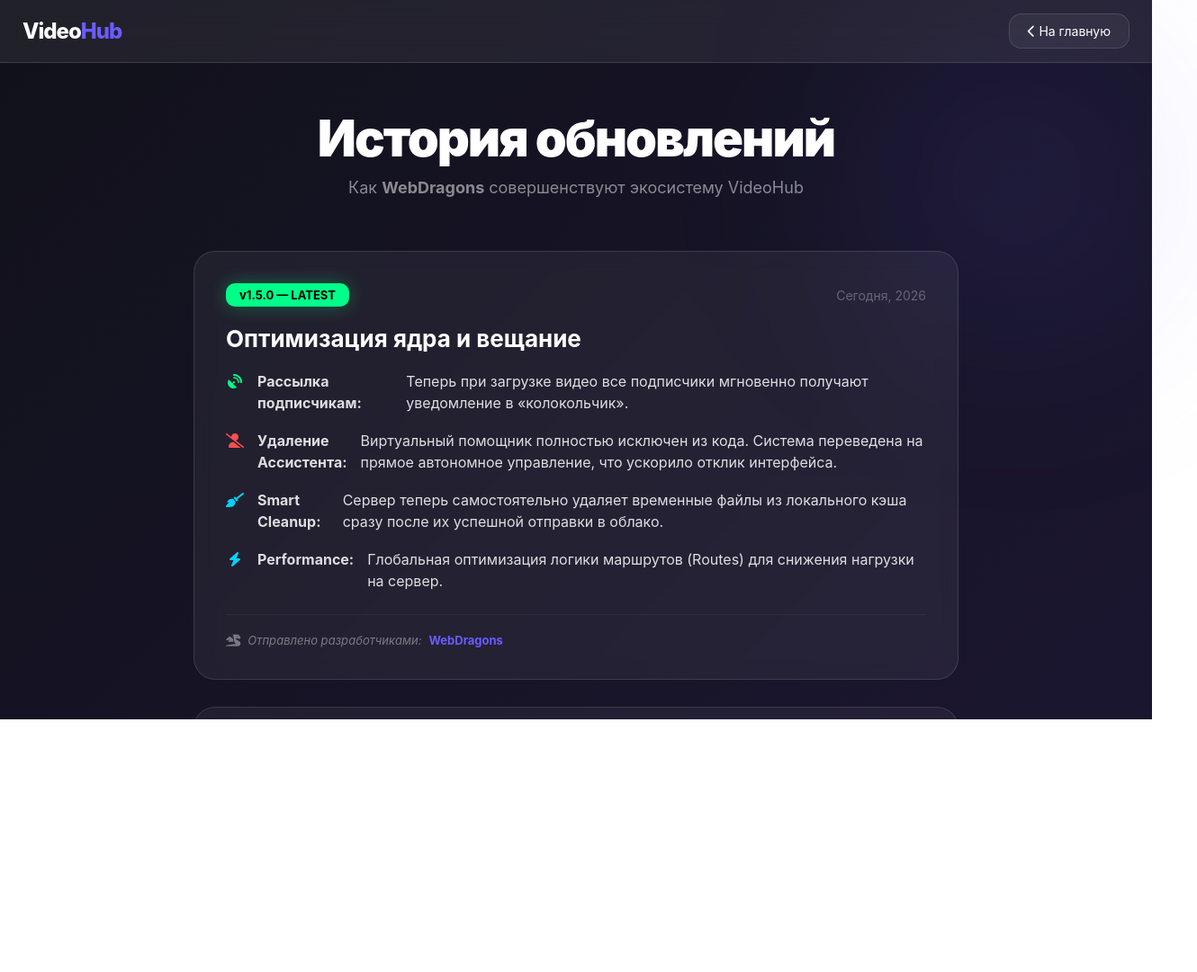
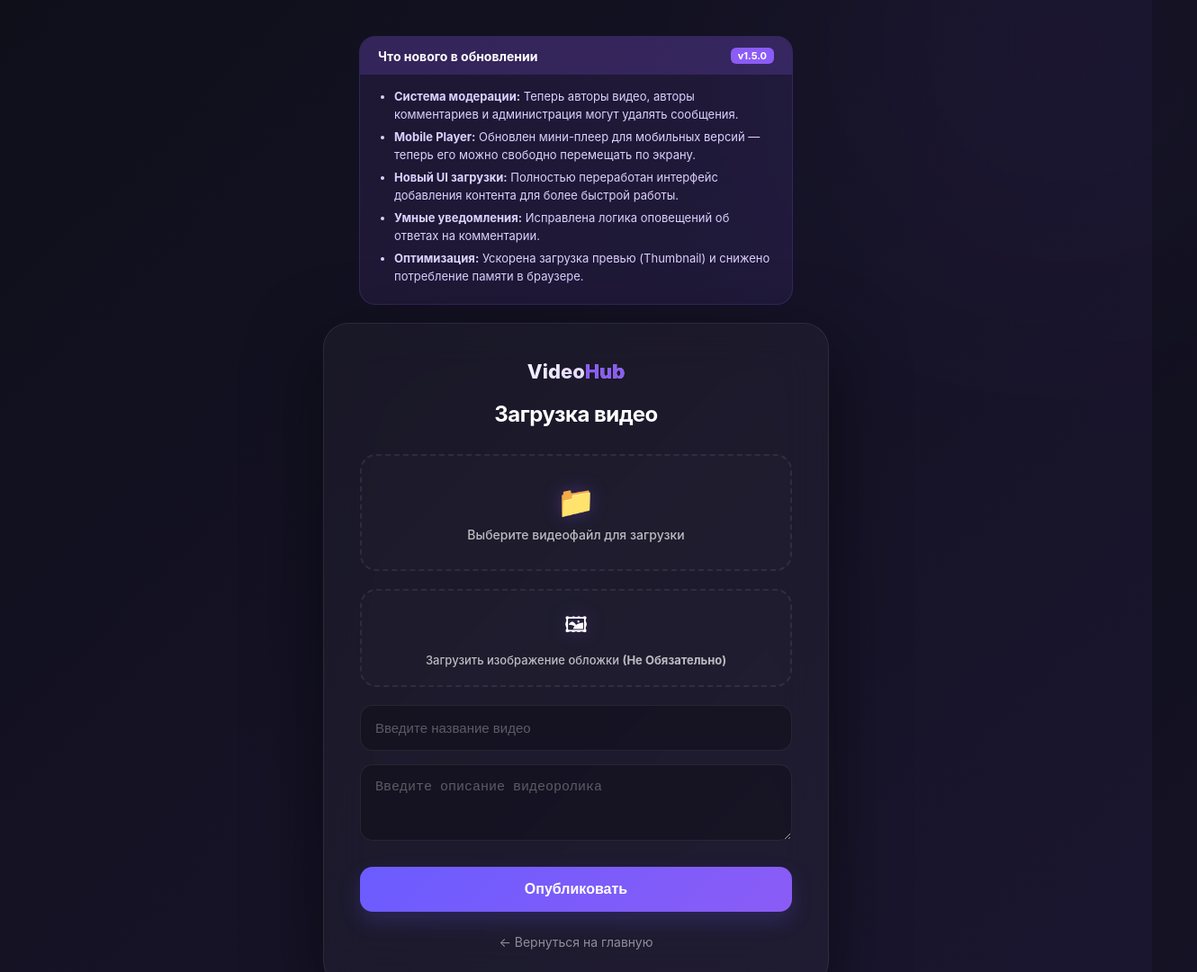
Before and after one commit to MrGarder/VideoHub, a website: page assistant.html in a window 1280 px wide. Shown: the top 1081 px of the page at 90% size, 1330 px wide, since content can reach past the window. Before the commit the page ends 800 px from the top, so only its background shows below. Drawn offline with Linux system fonts and the light colour scheme.

Commit message:
Update assistant.html

```diff
--- a/assistant.html
+++ b/assistant.html
@@ -1,161 +1,343 @@
 <!DOCTYPE html>
 <html lang="ru">
 <head>
-  <meta charset="utf-8" />
-  <title>Changelog — WebDragons</title>
-  <link rel="stylesheet" href="https://cdnjs.cloudflare.com/ajax/libs/font-awesome/6.0.0/css/all.min.css">
+    <meta charset="UTF-8">
+    <meta name="viewport" content="width=device-width, initial-scale=1.0">
+    <title>Добавление контента — VideoHub</title>
     <style>
         :root {
-      --bg1: #11111a;
-      --accent: #6b5cff;
-      --text: #fff;
-      --card-bg: rgba(255,255,255,0.06);
-      --glass: rgba(255,255,255,0.07);
-      --border: rgba(255,255,255,0.12);
-      --voice-cyan: #6a00ff;
-      --success: #00ff88;
-      --danger: #ff4e4e;
+            --accent: #8b5cf6;
+            --accent-glow: rgba(139, 92, 246, 0.4);
+            --bg: #11111a;
+            --card: rgba(255, 255, 255, 0.03);
+            --border: rgba(255, 255, 255, 0.08);
+            --input-bg: rgba(0, 0, 0, 0.25);
         }
 
-    html, body {
-      height: 100%; margin: 0; font-family: Inter, Arial, sans-serif;
-      background: linear-gradient(135deg, #11111a 0%, #1b1630 100%);
-      color: var(--text); overflow-x: hidden;
+        body {
+            background: linear-gradient(135deg, #0f0f1a 0%, #1b1630 100%);
+            color: white;
+            font-family: 'Inter', -apple-system, sans-serif;
+            display: flex;
+            flex-direction: column;
+            justify-content: center;
+            align-items: center;
+            min-height: 100vh;
+            padding: 40px 20px;
+            margin: 0;
+            overflow-x: hidden;
         }
 
-    /* Фирменное свечение WebDragons */
-    .bg-glow {
-      position: fixed; right: -150px; top: -100px; width: 600px; height: 600px;
-      background: radial-gradient(circle, rgba(107, 92, 255, 0.15) 0%, transparent 60%);
-      filter: blur(100px); z-index: 0; pointer-events: none;
+        body::before {
+            content: ""; position: absolute; width: 300px; height: 300px;
+            background: var(--accent); filter: blur(150px);
+            top: -100px; right: -50px; opacity: 0.15; z-index: -1;
         }
 
-    .topbar {
-      position: sticky; top: 0; z-index: 100; display: flex; align-items: center; justify-content: space-between;
-      padding: 15px 25px; background: var(--glass); border-bottom: 1px solid var(--border);
-      backdrop-filter: blur(15px);
+        /* Блок обновления 1.5.0 */
+        .changelog {
+            width: 100%;
+            max-width: 480px;
+            background: rgba(139, 92, 246, 0.1);
+            border: 1px solid rgba(139, 92, 246, 0.2);
+            border-radius: 18px;
+            margin-bottom: 20px;
+            overflow: hidden;
+            animation: fadeIn 0.8s ease-out;
+        }
+        .changelog-header {
+            padding: 12px 20px;
+            background: rgba(139, 92, 246, 0.2);
+            font-weight: 700;
+            font-size: 14px;
+            display: flex;
+            justify-content: space-between;
+            align-items: center;
+            cursor: pointer;
+        }
+        .changelog-content {
+            padding: 15px 20px;
+            font-size: 13px;
+            line-height: 1.5;
+            color: #dcd1ff;
+        }
+        .changelog-content ul {
+            margin: 0;
+            padding-left: 18px;
+        }
+        .changelog-content li {
+            margin-bottom: 6px;
+        }
+        .v-badge {
+            background: var(--accent);
+            padding: 2px 8px;
+            border-radius: 6px;
+            font-size: 11px;
         }
 
-    .logo { font-weight: 800; font-size: 24px; text-decoration: none; color: #fff; letter-spacing: -1px; }
-    .logo span { color: var(--accent); }
-
-    .container {
-      max-width: 850px; margin: 50px auto; padding: 0 20px; position: relative; z-index: 5;
+        .upload-card {
+            background: var(--card);
+            padding: 40px;
+            border-radius: 28px;
+            width: 100%;
+            max-width: 480px;
+            border: 1px solid var(--border);
+            backdrop-filter: blur(25px);
+            box-shadow: 0 25px 80px rgba(0,0,0,0.5);
+            animation: fadeIn 0.6s ease-out;
         }
 
-    .dev-header { text-align: center; margin-bottom: 60px; }
-    .dev-header h1 { font-size: 56px; margin: 0; font-weight: 900; letter-spacing: -2px; }
-    .dev-header p { color: rgba(255,255,255,0.5); font-size: 18px; margin-top: 10px; }
-
-    .update-card {
-      background: var(--card-bg); border: 1px solid var(--border); border-radius: 24px;
-      padding: 35px; margin-bottom: 30px; backdrop-filter: blur(10px);
-      transition: 0.4s cubic-bezier(0.175, 0.885, 0.32, 1.275);
+        @keyframes fadeIn {
+            from { opacity: 0; transform: translateY(20px); }
+            to { opacity: 1; transform: translateY(0); }
         }
 
-    .update-card:hover {
-      border-color: var(--accent); background: rgba(255,255,255,0.08); transform: scale(1.01);
-      box-shadow: 0 20px 40px rgba(0,0,0,0.4);
+        .logo-mini {
+            text-align: center; margin-bottom: 10px; font-size: 22px; font-weight: 800;
+            background: linear-gradient(135deg, #fff 30%, #a78bfa 100%);
+            -webkit-background-clip: text; -webkit-text-fill-color: transparent;
+        }
+        .logo-mini span { color: #8b5cf6; -webkit-text-fill-color: #8b5cf6; }
+
+        h2 { margin-bottom: 30px; font-size: 24px; font-weight: 700; text-align: center; letter-spacing: -0.5px; }
+
+        .drop-zone {
+            border: 2px dashed var(--border);
+            border-radius: 18px;
+            padding: 30px 20px;
+            text-align: center;
+            transition: all 0.3s cubic-bezier(0.4, 0, 0.2, 1);
+            cursor: pointer;
+            margin-bottom: 20px;
+            background: rgba(255,255,255,0.01);
+            position: relative;
+            overflow: hidden;
+        }
+        .drop-zone:hover, .drop-zone.drag-over {
+            border-color: var(--accent);
+            background: rgba(139, 92, 246, 0.06);
+            transform: scale(1.01);
+        }
+        .drop-zone p { margin: 8px 0 0; font-size: 14px; opacity: 0.7; font-weight: 500; }
+        .drop-zone .icon { font-size: 34px; display: block; filter: drop-shadow(0 0 10px rgba(139, 92, 246, 0.3)); transition: 0.3s; }
+        .drop-zone:hover .icon { transform: translateY(-5px); }
+
+        .file-info { font-size: 13px; color: #a78bfa; margin-top: 10px; font-weight: 600; display: none; }
+
+        input[type="text"], textarea {
+            width: 100%; padding: 16px; margin-bottom: 15px;
+            border-radius: 14px; border: 1px solid var(--border);
+            background: var(--input-bg); color: white;
+            box-sizing: border-box; outline: none; transition: 0.3s;
+            font-size: 15px;
+        }
+        input:focus, textarea:focus {
+            border-color: var(--accent);
+            background: rgba(0,0,0,0.4);
+            box-shadow: 0 0 0 4px var(--accent-glow);
         }
 
-    .version-info { display: flex; justify-content: space-between; align-items: center; margin-bottom: 20px; }
-    .v-tag { background: var(--accent); color: #fff; padding: 5px 15px; border-radius: 10px; font-weight: 700; font-size: 13px; box-shadow: 0 0 20px rgba(107, 92, 255, 0.3); }
-    .v-tag.latest { background: var(--success); color: #000; box-shadow: 0 0 20px rgba(0, 255, 136, 0.3); }
-    .v-date { color: rgba(255,255,255,0.3); font-size: 14px; }
+        input[type="file"] { display: none; }
 
-    .update-card h2 { margin: 0 0 20px 0; font-size: 26px; font-weight: 700; }
+        button {
+            width: 100%; padding: 16px; border-radius: 14px; border: none;
+            background: linear-gradient(135deg, #6b5cff, #8b5cf6);
+            color: white; font-weight: 700; cursor: pointer;
+            margin-top: 10px; transition: 0.3s; font-size: 16px;
+            box-shadow: 0 10px 25px rgba(107, 92, 255, 0.2);
+        }
+        button:hover {
+            transform: translateY(-2px);
+            box-shadow: 0 15px 35px rgba(107, 92, 255, 0.4);
+            filter: brightness(1.1);
+        }
+        button:active { transform: translateY(0); }
+        button:disabled { opacity: 0.5; cursor: not-allowed; transform: none; }
 
-    .changes-list { list-style: none; padding: 0; margin: 0; }
-    .changes-list li { display: flex; align-items: flex-start; gap: 15px; margin-bottom: 18px; color: rgba(255,255,255,0.85); line-height: 1.5; }
-    .changes-list li i { margin-top: 4px; font-size: 16px; min-width: 20px; text-align: center; }
+        .progress-container {
+            width: 100%; background: rgba(255,255,255,0.05);
+            height: 8px; border-radius: 10px; margin-top: 25px; display: none;
+            overflow: hidden; position: relative;
+        }
+        .progress-bar {
+            width: 0%; height: 100%; background: linear-gradient(90deg, #6b5cff, #8b5cf6);
+            box-shadow: 0 0 15px var(--accent); transition: width 0.4s ease;
+            position: relative;
+        }
+        .progress-bar::after {
+            content: ""; position: absolute; top: 0; left: 0; right: 0; bottom: 0;
+            background: linear-gradient(90deg, transparent, rgba(255,255,255,0.2), transparent);
+            animation: shine 1.5s infinite;
+        }
+        @keyframes shine {
+            0% { transform: translateX(-100%); }
+            100% { transform: translateX(100%); }
+        }
 
-    .status-new { color: var(--success); }
-    .status-fix { color: var(--danger); }
-    .status-upd { color: #00d4ff; }
+        .back-link {
+            display: block; text-align: center; margin-top: 25px;
+            color: rgba(255,255,255,0.5); text-decoration: none; font-size: 14px;
+            transition: 0.3s;
+        }
+        .back-link:hover { color: #a78bfa; }
 
-    .author-note {
-      margin-top: 25px; padding-top: 20px; border-top: 1px solid rgba(255,255,255,0.05);
-      font-style: italic; color: rgba(255,255,255,0.4); font-size: 13px; display: flex; align-items: center; gap: 8px;
-    }
-    .author-note b { color: var(--accent); font-style: normal; }
-
-    .back-btn {
-      background: rgba(255,255,255,0.05); border: 1px solid var(--border); color: #fff;
-      padding: 10px 20px; border-radius: 14px; text-decoration: none; font-size: 14px; transition: 0.3s;
-    }
-    .back-btn:hover { background: var(--accent); box-shadow: 0 0 15px rgba(107, 92, 255, 0.4); }
-
-    footer { text-align: center; padding: 60px 0; color: rgba(255,255,255,0.2); font-size: 12px; letter-spacing: 1px; }
+        ::placeholder { color: rgba(255,255,255,0.3); }
     </style>
 </head>
 <body>
 
-  <div class="bg-glow"></div>
-
-  <header class="topbar">
-    <a href="index.html" class="logo">Video<span>Hub</span></a>
-    <a href="index.html" class="back-btn"><i class="fas fa-chevron-left"></i> На главную</a>
-  </header>
-
-  <div class="container">
-    <section class="dev-header">
-      <h1>История обновлений</h1>
-      <p>Как <b>WebDragons</b> совершенствуют экосистему VideoHub</p>
-    </section>
-
-    <div class="update-card">
-      <div class="version-info">
-        <span class="v-tag latest">v1.5.0 — LATEST</span>
-        <span class="v-date">Сегодня, 2026</span>
+<div class="changelog">
+    <div class="changelog-header" onclick="toggleChangelog()">
+        <span>Что нового в обновлении</span>
+        <span class="v-badge">v1.5.0</span>
     </div>
-      <h2>Оптимизация ядра и вещание</h2>
-      <ul class="changes-list">
-        <li><i class="fas fa-satellite-dish status-new"></i> <b>Рассылка подписчикам:</b> Теперь при загрузке видео все подписчики мгновенно получают уведомление в «колокольчик».</li>
-        <li><i class="fas fa-user-slash status-fix"></i> <b>Удаление Ассистента:</b> Виртуальный помощник полностью исключен из кода. Система переведена на прямое автономное управление, что ускорило отклик интерфейса.</li>
-        <li><i class="fas fa-broom status-upd"></i> <b>Smart Cleanup:</b> Сервер теперь самостоятельно удаляет временные файлы из локального кэша сразу после их успешной отправки в облако.</li>
-        <li><i class="fas fa-bolt status-upd"></i> <b>Performance:</b> Глобальная оптимизация логики маршрутов (Routes) для снижения нагрузки на сервер.</li>
+    <div class="changelog-content" id="changelogContent">
+        <ul>
+            <li><b>Система модерации:</b> Теперь авторы видео, авторы комментариев и администрация могут удалять сообщения.</li>
+            <li><b>Mobile Player:</b> Обновлен мини-плеер для мобильных версий — теперь его можно свободно перемещать по экрану.</li>
+            <li><b>Новый UI загрузки:</b> Полностью переработан интерфейс добавления контента для более быстрой работы.</li>
+            <li><b>Умные уведомления:</b> Исправлена логика оповещений об ответах на комментарии.</li>
+            <li><b>Оптимизация:</b> Ускорена загрузка превью (Thumbnail) и снижено потребление памяти в браузере.</li>
         </ul>
-      <div class="author-note">
-        <i class="fas fa-dragon"></i> Отправлено разработчиками: <b>WebDragons</b>
     </div>
 </div>
 
-    <div class="update-card" style="opacity: 0.9;">
-      <div class="version-info">
-        <span class="v-tag">v1.4.2</span>
-        <span class="v-date">20 Марта, 2026</span>
+<div class="upload-card">
+    <div class="logo-mini">Video<span>Hub</span></div>
+    <h2>Загрузка видео</h2>
+
+    <div class="drop-zone" onclick="document.getElementById('videoFile').click()" id="videoDrop">
+        <span class="icon">📁</span>
+        <p id="videoLabel">Выберите видеофайл для загрузки</p>
+        <div class="file-info" id="videoName"></div>
     </div>
-      <h2>Умные пуши и @упоминания</h2>
-      <ul class="changes-list">
-        <li><i class="fas fa-bell status-new"></i> <b>Центр уведомлений:</b> Появилась возможность отслеживать активность через интерактивный список.</li>
-        <li><i class="fas fa-at status-new"></i> <b>Тегирование:</b> Реализована логика распознавания @никнеймов в комментариях для прямой связи.</li>
-        <li><i class="fas fa-bug status-fix"></i> <b>Стабильность:</b> Исправлена редкая ошибка воспроизведения контента в мини-плеере.</li>
-      </ul>
-      <div class="author-note">
-        <i class="fas fa-dragon"></i> Отправлено разработчиками: <b>WebDragons</b>
+    <input type="file" id="videoFile" accept="video/*">
+
+    <div class="drop-zone" onclick="document.getElementById('thumbFile').click()" id="thumbDrop" style="padding: 20px;">
+        <span class="icon" style="font-size: 24px;">🖼</span>
+        <p id="thumbLabel" style="font-size: 13px;">Загрузить изображение обложки <b>(Не Обязательно)</b></p>
+        <div class="file-info" id="thumbName"></div>
     </div>
+    <input type="file" id="thumbFile" accept="image/*">
+
+    <input type="text" id="title" placeholder="Введите название видео">
+    <textarea id="desc" placeholder="Введите описание видеоролика" rows="3"></textarea>
+
+    <button id="uploadBtn">Опубликовать</button>
+
+    <div class="progress-container" id="progressCont">
+        <div class="progress-bar" id="progressBar"></div>
     </div>
 
-    <div class="update-card" style="opacity: 0.8;">
-      <div class="version-info">
-        <span class="v-tag" style="background: #444; box-shadow: none;">v1.3.0</span>
-        <span class="v-date">10 Марта, 2026</span>
-      </div>
-      <h2>Голосовой движок и Хранилище</h2>
-      <ul class="changes-list">
-        <li><i class="fas fa-microphone-alt status-new"></i> <b>Voice Intelligence:</b> Полностью интегрирован поиск видео по голосовым командам.</li>
-        <li><i class="fas fa-server status-upd"></i> <b>Core:</b> Масштабная миграция базы данных на высокоскоростные кластеры для повышения отказоустойчивости.</li>
-        <li><i class="fas fa-tachometer-alt status-upd"></i> <b>Performance:</b> Оптимизация рендеринга тяжелых карточек видео на главной странице.</li>
-      </ul>
-      <div class="author-note">
-        <i class="fas fa-dragon"></i> Отправлено разработчиками: <b>WebDragons</b>
-      </div>
+    <p id="status" style="text-align:center; font-size:14px; margin-top:15px; color: rgba(255,255,255,0.6);"></p>
+
+    <a href="index.html" class="back-link">← Вернуться на главную</a>
 </div>
 
-    <footer>
-      MADE BY WEBDRAGONS &copy; 2026 | VIDEOHUB ECOSYSTEM
-    </footer>
-  </div>
+<script>
+    const API_URL = "https://videohub-c48i.onrender.com";
+    const videoInput = document.getElementById('videoFile');
+    const thumbInput = document.getElementById('thumbFile');
+    const uploadBtn = document.getElementById('uploadBtn');
+
+    // Функция для скрытия/показа лога обновлений
+    function toggleChangelog() {
+        const content = document.getElementById('changelogContent');
+        content.style.display = content.style.display === 'none' ? 'block' : 'none';
+    }
+
+    function handleFileSelect(input, labelId, infoId) {
+        const file = input.files[0];
+        if (file) {
+            document.getElementById(labelId).innerText = "Файл успешно выбран";
+            document.getElementById(infoId).style.display = "block";
+            document.getElementById(infoId).innerText = file.name;
+        }
+    }
+
+    videoInput.onchange = () => handleFileSelect(videoInput, 'videoLabel', 'videoName');
+    thumbInput.onchange = () => handleFileSelect(thumbInput, 'thumbLabel', 'thumbName');
+
+    [ {id:'videoDrop', input:'videoFile'}, {id:'thumbDrop', input:'thumbFile'} ].forEach(item => {
+        const zone = document.getElementById(item.id);
+        zone.ondragover = (e) => { e.preventDefault(); zone.classList.add('drag-over'); };
+        zone.ondragleave = () => zone.classList.remove('drag-over');
+        zone.ondrop = (e) => {
+            e.preventDefault();
+            zone.classList.remove('drag-over');
+            const files = e.dataTransfer.files;
+            if (files.length) {
+                document.getElementById(item.input).files = files;
+                handleFileSelect(document.getElementById(item.input), item.input === 'videoFile' ? 'videoLabel' : 'thumbLabel', item.input === 'videoFile' ? 'videoName' : 'thumbName');
+            }
+        };
+    });
+
+    uploadBtn.onclick = async () => {
+        const video = videoInput.files[0];
+        const thumb = thumbInput.files[0];
+        const title = document.getElementById('title').value.trim();
+        const desc = document.getElementById('desc').value.trim();
+        const user = localStorage.getItem('currentUser');
+
+        if (!video || !title) {
+            alert("Ошибка: Укажите название и выберите видеофайл.");
+            return;
+        }
+
+        if (!user) {
+            alert("Ошибка авторизации. Пожалуйста, войдите в систему.");
+            return;
+        }
+
+        const formData = new FormData();
+        formData.append('video', video);
+        if(thumb) formData.append('thumbnail', thumb);
+        formData.append('title', title);
+        formData.append('description', desc);
+        formData.append('username', user);
+
+        uploadBtn.disabled = true;
+        uploadBtn.innerText = "Инициализация...";
+        document.getElementById('progressCont').style.display = "block";
+        const pBar = document.getElementById('progressBar');
+
+        const xhr = new XMLHttpRequest();
+        xhr.open('POST', `${API_URL}/upload`, true);
+
+        xhr.upload.onprogress = (e) => {
+            if (e.lengthComputable) {
+                uploadBtn.innerText = "Загрузка данных...";
+                const percent = (e.loaded / e.total) * 100;
+                pBar.style.width = percent + '%';
+            }
+        };
+
+        xhr.onload = function() {
+            if (xhr.status === 200 || xhr.status === 201) {
+                uploadBtn.innerText = "Завершено";
+                setTimeout(() => { location.href = 'index.html'; }, 1000);
+            } else {
+                alert("Ошибка выполнения операции: " + xhr.responseText);
+                resetBtn();
+            }
+        };
+
+        xhr.onerror = () => {
+            alert("Ошибка сети. Проверьте подключение к серверу.");
+            resetBtn();
+        };
+
+        xhr.send(formData);
+    };
+
+    function resetBtn() {
+        uploadBtn.disabled = false;
+        uploadBtn.innerText = "Опубликовать";
+        document.getElementById('progressCont').style.display = "none";
+        document.getElementById('progressBar').style.width = "0%";
+    }
+</script>
 
 </body>
 </html>
```
Lines whose indentation alone changed are shown as unchanged.
